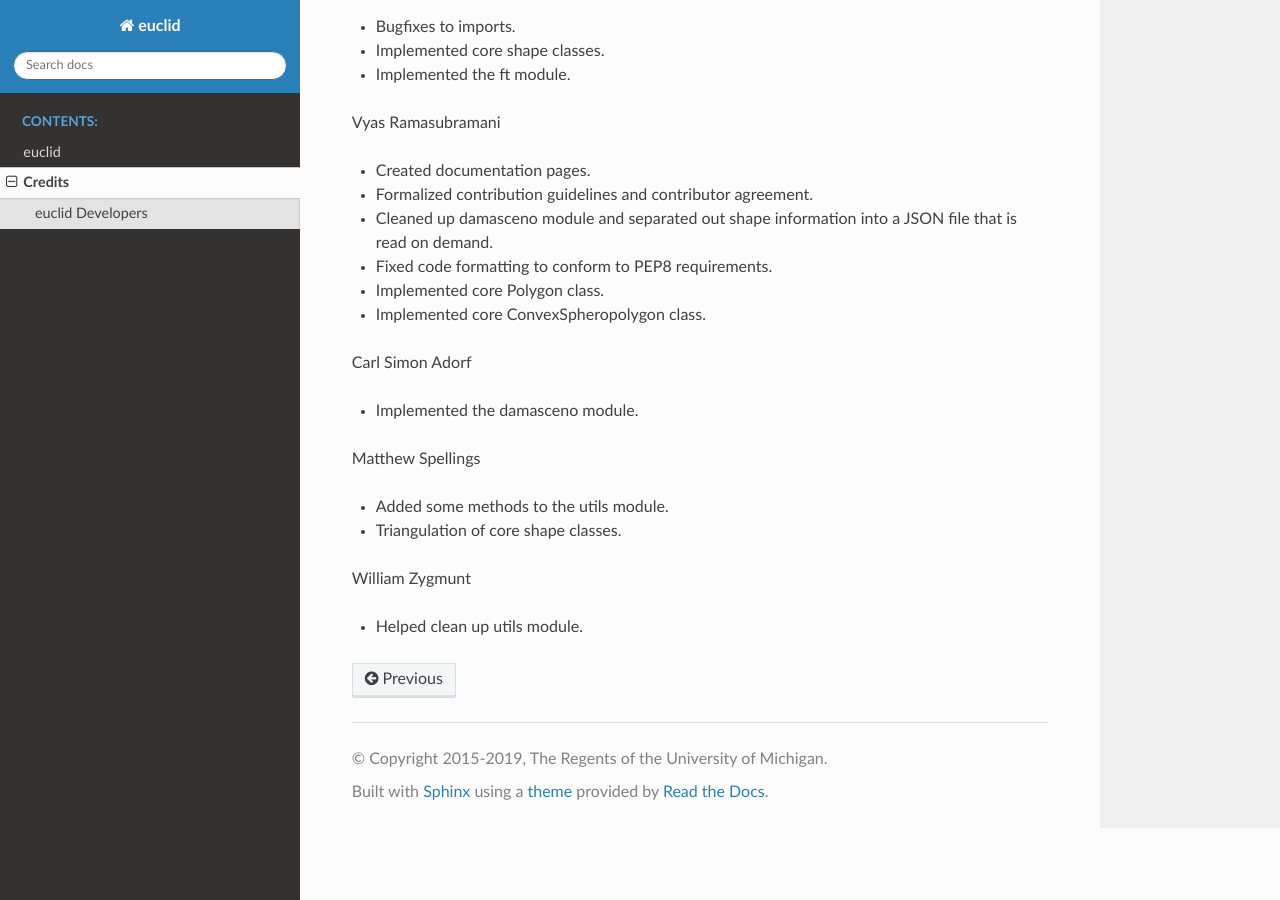
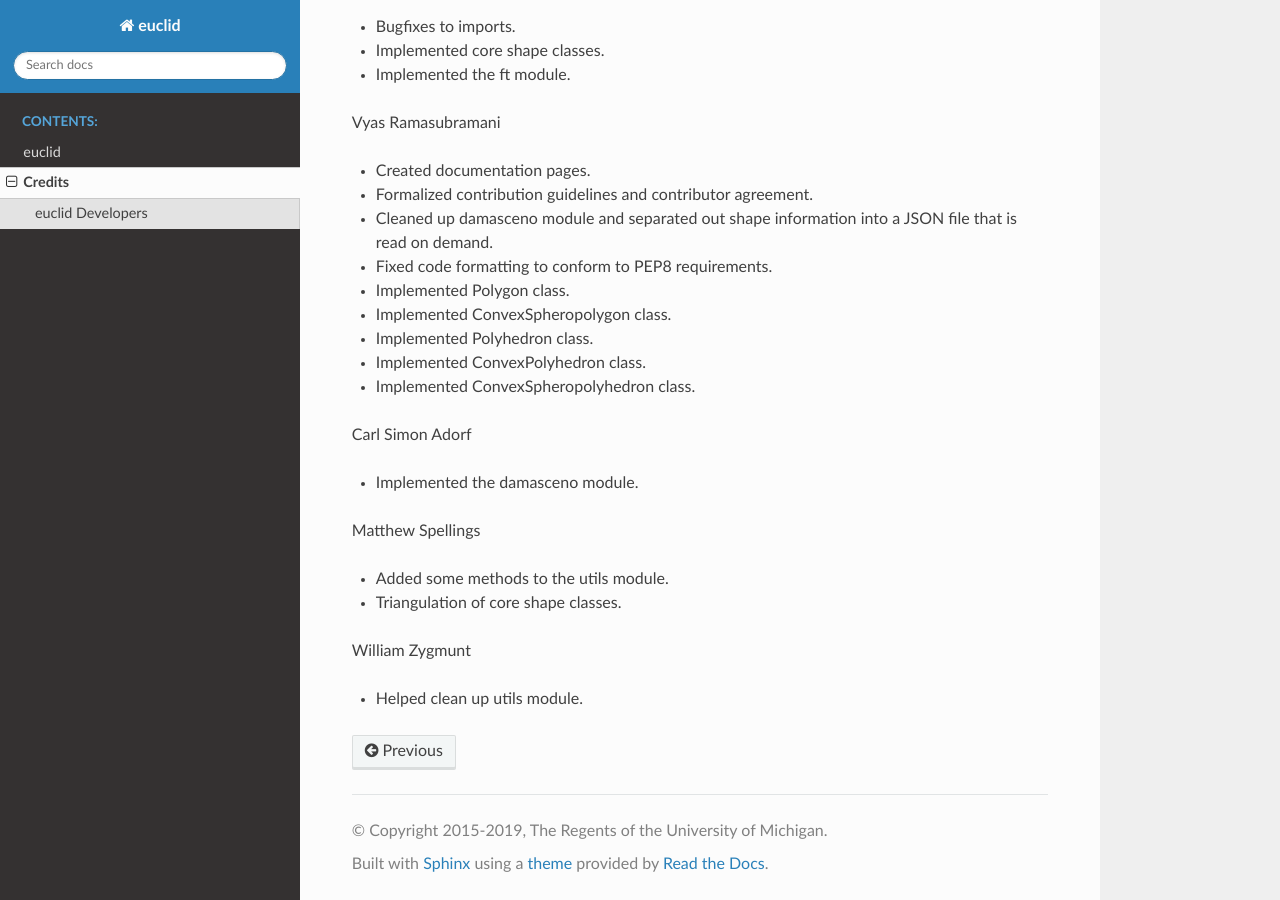
Before and after one commit to glotzerlab/coxeter, a Sphinx documentation site: the page built from doc/source/credits.rst, in a window 1280 px wide and 900 px high, scrolled down 1017 px. Built offline with Sphinx 7.4.7 and the Read the Docs theme 2.0.0, drawn with Linux system fonts in a browser that asks for light colours.

Commit message:
Update credits

```diff
--- a/doc/source/credits.rst
+++ b/doc/source/credits.rst
@@ -48,8 +48,11 @@ Vyas Ramasubramani
 * Formalized contribution guidelines and contributor agreement.
 * Cleaned up damasceno module and separated out shape information into a JSON file that is read on demand.
 * Fixed code formatting to conform to PEP8 requirements.
-* Implemented core Polygon class.
-* Implemented core ConvexSpheropolygon class.
+* Implemented Polygon class.
+* Implemented ConvexSpheropolygon class.
+* Implemented Polyhedron class.
+* Implemented ConvexPolyhedron class.
+* Implemented ConvexSpheropolyhedron class.
 
 Carl Simon Adorf
 
```
